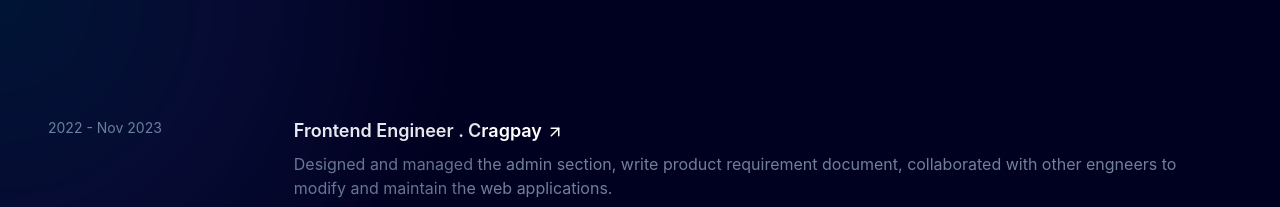
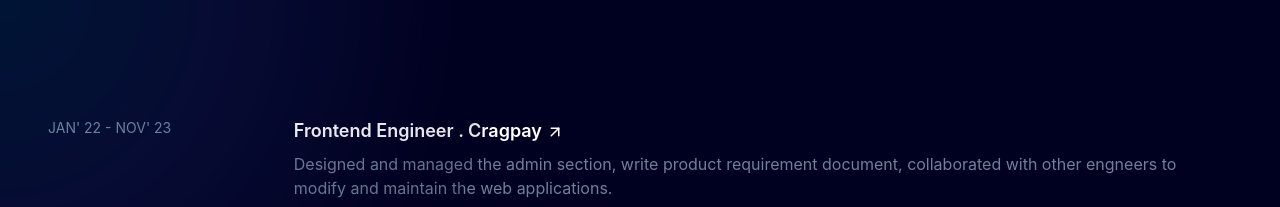
Before and after one commit to Pee-pheelips/pee-portfolio, a Next.js app: page /experience in a window 1280 px wide. Shown: the top 207 px of the page. Built offline with nearby package versions, Linux system fonts and the light colour scheme.

Commit message:
date changed

```diff
--- a/src/components/ExperienceCard.jsx
+++ b/src/components/ExperienceCard.jsx
@@ -18,8 +18,8 @@
     {
       position: "Frontend Engineer",
       company: "Cragpay",
-      startDate: "2022",
-      endDate: "Nov 2023",
+      startDate: "JAN' 22",
+      endDate: "NOV' 23",
       link: "https://www.cragpay.com/",
       tools: [
         "Typescript",
@@ -37,7 +37,7 @@
       position: "Frontend Developer",
       company: "Eduvacity",
       startDate: "JUL '23",
-      endDate: "SEP 23",
+      endDate: "SEP '23",
       link: "https://www.eduvacity.com/",
       tools: ["Typescript", "NextJs", "ReactJs", "Tailwaind CSS", "JSON"],
       descripton:
@@ -46,8 +46,8 @@
     {
       position: "Frontend Engineer",
       company: "SurePlug",
-      startDate: "JUN 23",
-      endDate: "SEP 23",
+      startDate: "JUN '23",
+      endDate: "SEP '23",
       link: "https://mysureplug.com/",
       tools: ["PHP", "Bootstrap", "Framer motion", "MySQL"],
       descripton:
```
